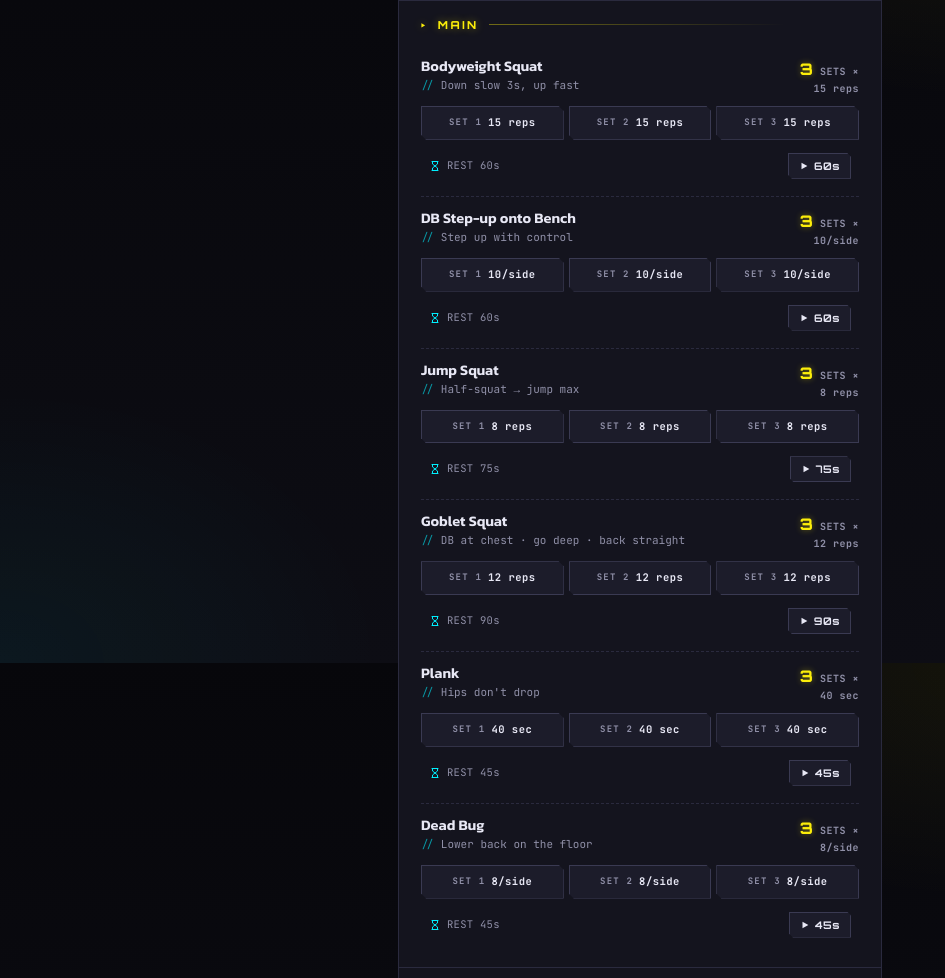
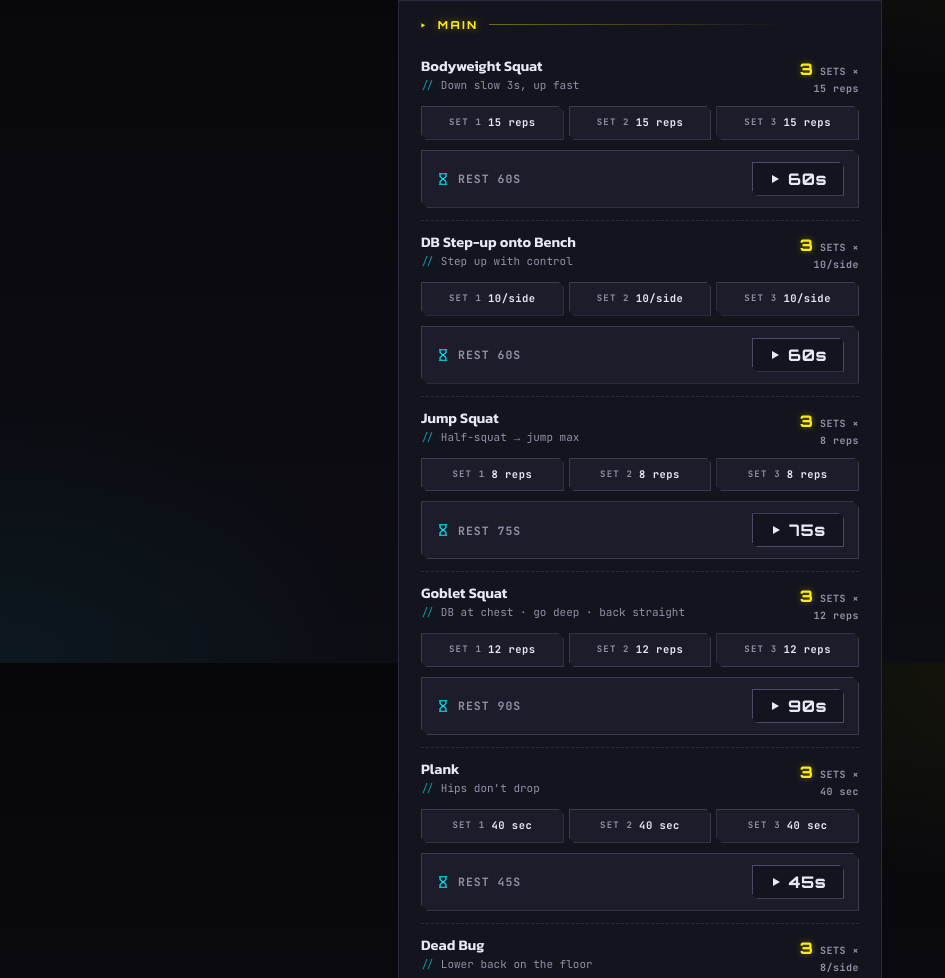
Before and after one commit to Ninedollars09/Workout-app, a plain HTML site: page index.html in a window 1280 px wide. Shown: the part 937-1915 px from the top of the page, without its empty margins (0-945 px from the left). Drawn offline with Linux system fonts and the light colour scheme.

Commit message:
Enhance rest timer styles and functionality
Updated styles for rest-row and rest-btn, added new icons and modified the rest timer functionality.

```diff
--- a/index.html
+++ b/index.html
@@ -453,32 +453,66 @@ h1 .accent{
 
 /* Rest timer */
 .rest-row{
-  margin-top:8px;display:flex;align-items:center;justify-content:space-between;
-  padding:5px 8px;background:transparent;
-  font-size:10.5px;color:var(--text-dim);
-  font-family:'JetBrains Mono',monospace;letter-spacing:.3px;
-}
-.rest-row .rest-info{display:flex;align-items:center;gap:6px}
-.rest-row .rest-info svg{width:12px;height:12px;stroke-width:2;color:var(--cyan)}
+  margin-top:10px;display:flex;align-items:center;justify-content:space-between;
+  padding:11px 14px;background:var(--bg-3);
+  border:1px solid var(--border-2);
+  font-family:'JetBrains Mono',monospace;letter-spacing:.4px;
+  position:relative;overflow:hidden;
+  clip-path:polygon(0 0, calc(100% - 6px) 0, 100% 6px, 100% 100%, 6px 100%, 0 calc(100% - 6px));
+  transition:all .25s;
+}
+.rest-row.is-running{
+  background:linear-gradient(135deg, rgba(255,0,60,.18) 0%, rgba(255,0,60,.04) 100%);
+  border-color:var(--magenta);
+  box-shadow:0 0 18px var(--magenta-glow);
+}
+.rest-row.is-done{
+  background:linear-gradient(135deg, rgba(0,255,136,.16) 0%, rgba(0,255,136,.04) 100%);
+  border-color:var(--done);
+  box-shadow:0 0 16px var(--done-glow);
+}
+/* Progress bar at the bottom of rest-row when running */
+.rest-row .rest-progress{
+  position:absolute;left:0;bottom:0;height:3px;width:0%;
+  background:linear-gradient(90deg,var(--magenta) 0%,var(--magenta-2) 100%);
+  box-shadow:0 0 8px var(--magenta-glow);
+  transition:width .3s linear;
+}
+.rest-row.is-done .rest-progress{background:var(--done);box-shadow:0 0 8px var(--done-glow);width:100% !important}
+
+.rest-row .rest-info{
+  display:flex;align-items:center;gap:8px;
+  font-size:11.5px;font-weight:700;color:var(--text-dim);
+  text-transform:uppercase;letter-spacing:1px;
+}
+.rest-row .rest-info svg{width:14px;height:14px;stroke-width:2;color:var(--cyan)}
+.rest-row.is-running .rest-info{color:var(--magenta)}
+.rest-row.is-running .rest-info svg{color:var(--magenta);animation:flicker 2s infinite}
+.rest-row.is-done .rest-info{color:var(--done)}
+.rest-row.is-done .rest-info svg{color:var(--done)}
+
 .rest-btn{
-  padding:5px 10px;background:var(--bg-3);border:1px solid var(--border-2);
+  padding:8px 14px;background:var(--bg-2);border:1px solid var(--border-bright);
   font-family:'JetBrains Mono',monospace;
-  font-size:10.5px;font-weight:700;color:var(--text);letter-spacing:.5px;
-  display:inline-flex;align-items:center;gap:5px;transition:all .15s;
-  clip-path:polygon(0 0, calc(100% - 4px) 0, 100% 4px, 100% 100%, 4px 100%, 0 calc(100% - 4px));
+  font-size:12px;font-weight:700;color:var(--text);letter-spacing:.5px;
+  display:inline-flex;align-items:center;gap:7px;transition:all .15s;
+  clip-path:polygon(0 0, calc(100% - 5px) 0, 100% 5px, 100% 100%, 5px 100%, 0 calc(100% - 5px));
+  min-width:92px;justify-content:center;
 }
 .rest-btn:active{transform:scale(.95)}
-.rest-btn svg{width:10px;height:10px}
+.rest-btn svg{width:12px;height:12px;flex-shrink:0}
 .rest-btn.running{
   background:var(--magenta);color:var(--text);border-color:var(--magenta);
   box-shadow:0 0 14px var(--magenta-glow);
-  animation:flicker 3s infinite;
 }
 .rest-btn.done{
   background:var(--done);color:var(--bg);border-color:var(--done);
   box-shadow:0 0 12px var(--done-glow);
 }
-.rest-btn .timer-text{font-family:'Orbitron',sans-serif;font-weight:700;font-variant-numeric:tabular-nums}
+.rest-btn .timer-text{
+  font-family:'Orbitron',sans-serif;font-weight:800;font-size:16px;
+  font-variant-numeric:tabular-nums;letter-spacing:.5px;line-height:1;
+}
 
 /* ============= PROGRESS ============= */
 .progress-block{
@@ -655,6 +689,7 @@ const ICONS = {
   play: '<svg viewBox="0 0 24 24" fill="currentColor"><polygon points="6 4 20 12 6 20"/></svg>',
   pause: '<svg viewBox="0 0 24 24" fill="currentColor"><rect x="6" y="5" width="4" height="14" rx="1"/><rect x="14" y="5" width="4" height="14" rx="1"/></svg>',
   reset: '<svg viewBox="0 0 24 24" fill="none" stroke="currentColor" stroke-linecap="round" stroke-linejoin="round"><path d="M3 12 a9 9 0 1 0 3-6.7"/><polyline points="3 4 3 9 8 9"/></svg>',
+  book: '<svg viewBox="0 0 24 24" fill="none" stroke="currentColor" stroke-linecap="round" stroke-linejoin="round"><path d="M5 4 a1 1 0 0 1 1-1 h13 v17 H6 a1 1 0 0 0-1 1 V4z"/><path d="M5 21 a1 1 0 0 1 1-1 h13"/><line x1="9" y1="8" x2="15" y2="8"/><line x1="9" y1="12" x2="15" y2="12"/></svg>',
 };
 function ic(key){return ICONS[key]||''}
 
@@ -780,28 +815,21 @@ const SCHEDULE = {
     ]
   },
   6:{
-    name:"Legs + Basketball Skills", icon:"barbell",
-    levelText:"Heavy", duration:"50 min",
-    focus:"Max leg work · Final skill session",
-    accent:"#e8d4a8", accentDark:"#8a6a28",
-    rationale:"Day after basketball — body's still warm. Heavy leg work, then end the week with skill drills.",
+    name:"Tutoring Day", icon:"book",
+    levelText:"Light / Optional", duration:"10 min total",
+    focus:"Recovery between tutoring sessions",
+    accent:"#c9d4e8", accentDark:"#4e6b8a",
+    rationale:"Tutoring all day — busy schedule. Keep it minimal: brief mobility in the morning + foam roller in the evening if energy allows. No mandatory work.",
     phases:[
-      {label:"WARM-UP", exercises:[
-        {name:"Jump Rope", sets:1, reps:"3 min", note:""},
-        {name:"Dynamic Stretch", sets:1, reps:"3 min", note:"Open hips and joints"},
+      {label:"MORNING — 5 MIN", exercises:[
+        {name:"Cat-Cow Stretch", sets:1, reps:"10 reps", note:"Wake up the spine"},
+        {name:"Standing Hip Circle", sets:1, reps:"10/direction", note:"Open hips post-basketball"},
+        {name:"Shoulder Roll + Neck Stretch", sets:1, reps:"2 min", note:"Pre-teaching loosening"},
       ]},
-      {label:"STRENGTH", exercises:[
-        {name:"DB Front Squat", sets:4, reps:"8 reps", note:"DB at shoulders · elbows forward · go deep", rest:120},
-        {name:"DB Bulgarian Split Squat", sets:3, reps:"10/side", note:"Rear foot on bench", rest:75},
-        {name:"DB RDL (Romanian Deadlift)", sets:3, reps:"10 reps", note:"Hinge at hips · back straight", rest:90},
-        {name:"Calf Raise", sets:4, reps:"15 reps", note:"Pause 1s at top", rest:45},
-      ]},
-      {label:"SKILL DRILL", exercises:[
-        {name:"Form Shooting (close range)", sets:1, reps:"10 min", note:"Focus on wrist and release"},
-        {name:"Ball Handling Drill", sets:1, reps:"5 min", note:"Crossover · between legs"},
-      ]},
-      {label:"COOL-DOWN", exercises:[
-        {name:"Foam Roller — Full Legs", sets:1, reps:"8 min", note:"Roll deep · prep for Sunday rest"},
+      {label:"EVENING — 5 MIN (OPTIONAL)", exercises:[
+        {name:"Foam Roller — Legs", sets:1, reps:"5 min", note:"Only if energy permits"},
+        {name:"Hip Flexor Stretch", sets:1, reps:"30s/side", note:"Counter standing all day"},
+        {name:"Deep Breathing", sets:1, reps:"2 min", note:"Wind down before tomorrow's rest"},
       ]},
     ]
   },
@@ -1043,11 +1071,12 @@ function renderContent(){
         // Rest timer
         if(ex.rest){
           const tkey = `${activeDay}_${pi}_${ei}_rest`;
-          phasesHTML += `<div class="rest-row">
+          phasesHTML += `<div class="rest-row" id="restrow_${tkey}">
             <div class="rest-info">${ic('hourglass')}<span>REST ${ex.rest}s</span></div>
             <button class="rest-btn" id="rest_${tkey}" onclick="toggleRest('${tkey}',${ex.rest})">
               ${ic('play')}<span class="timer-text" id="timer_${tkey}">${ex.rest}s</span>
             </button>
+            <div class="rest-progress" id="restprog_${tkey}"></div>
           </div>`;
         }
       }
@@ -1196,42 +1225,59 @@ function toggleRest(tkey, seconds){
 function startRest(tkey, seconds){
   // Stop any existing timer
   if(activeTimer){
-    const oldBtn = document.getElementById(`rest_${activeTimer.key}`);
     const oldKey = activeTimer.key;
     const oldTotal = activeTimer.total;
+    const oldBtn = document.getElementById(`rest_${oldKey}`);
+    const oldRow = document.getElementById(`restrow_${oldKey}`);
+    const oldProg = document.getElementById(`restprog_${oldKey}`);
     clearInterval(activeTimer.interval);
     if(oldBtn){
       oldBtn.classList.remove('running');
       oldBtn.innerHTML = `${ic('play')}<span class="timer-text" id="timer_${oldKey}">${oldTotal}s</span>`;
     }
+    if(oldRow) oldRow.classList.remove('is-running','is-done');
+    if(oldProg) oldProg.style.width = '0%';
   }
   const btn = document.getElementById(`rest_${tkey}`);
+  const row = document.getElementById(`restrow_${tkey}`);
+  const prog = document.getElementById(`restprog_${tkey}`);
   if(!btn) return;
   let remaining = seconds;
   btn.classList.remove('done');
   btn.classList.add('running');
   btn.innerHTML = `${ic('pause')}<span class="timer-text" id="timer_${tkey}">${remaining}s</span>`;
+  if(row){row.classList.remove('is-done');row.classList.add('is-running')}
+  if(prog) prog.style.width = '0%';
   activeTimer = {key:tkey, total:seconds, remaining};
   activeTimer.interval = setInterval(()=>{
     remaining--;
     activeTimer.remaining = remaining;
     const t = document.getElementById(`timer_${tkey}`);
     if(t) t.textContent = `${remaining}s`;
+    const p = document.getElementById(`restprog_${tkey}`);
+    if(p){
+      const pct = ((seconds - remaining) / seconds) * 100;
+      p.style.width = pct + '%';
+    }
     if(remaining <= 0){
       clearInterval(activeTimer.interval);
       activeTimer = null;
       if(btn){
         btn.classList.remove('running');
         btn.classList.add('done');
-        btn.innerHTML = `<span style="font-weight:800">✓</span><span class="timer-text">REST DONE</span>`;
+        btn.innerHTML = `<span style="font-weight:800">✓</span><span class="timer-text">DONE</span>`;
       }
+      if(row){row.classList.remove('is-running');row.classList.add('is-done')}
       if(navigator.vibrate) navigator.vibrate([100,50,100]);
       setTimeout(()=>{
         if(btn && !btn.classList.contains('running')){
           btn.classList.remove('done');
           btn.innerHTML = `${ic('play')}<span class="timer-text" id="timer_${tkey}">${seconds}s</span>`;
         }
-      },3500);
+        if(row) row.classList.remove('is-done');
+        const p2 = document.getElementById(`restprog_${tkey}`);
+        if(p2) p2.style.width = '0%';
+      },4000);
       toast('⏰ REST OVER · NEXT SET');
     }
   },1000);
@@ -1242,10 +1288,14 @@ function stopRest(tkey, seconds){
   clearInterval(activeTimer.interval);
   activeTimer = null;
   const btn = document.getElementById(`rest_${tkey}`);
+  const row = document.getElementById(`restrow_${tkey}`);
+  const prog = document.getElementById(`restprog_${tkey}`);
   if(btn){
     btn.classList.remove('running');
     btn.innerHTML = `${ic('play')}<span class="timer-text" id="timer_${tkey}">${seconds}s</span>`;
   }
+  if(row) row.classList.remove('is-running','is-done');
+  if(prog) prog.style.width = '0%';
 }
 
 // ════════════════════════════════════════════════════════════
```
